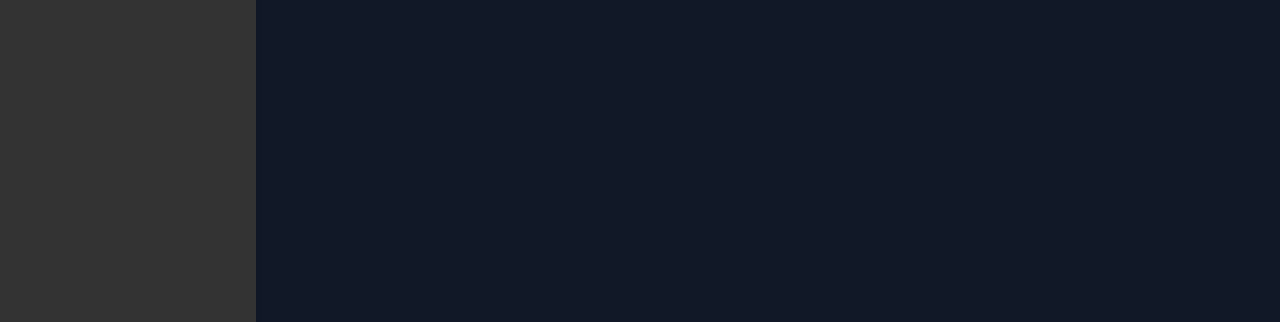
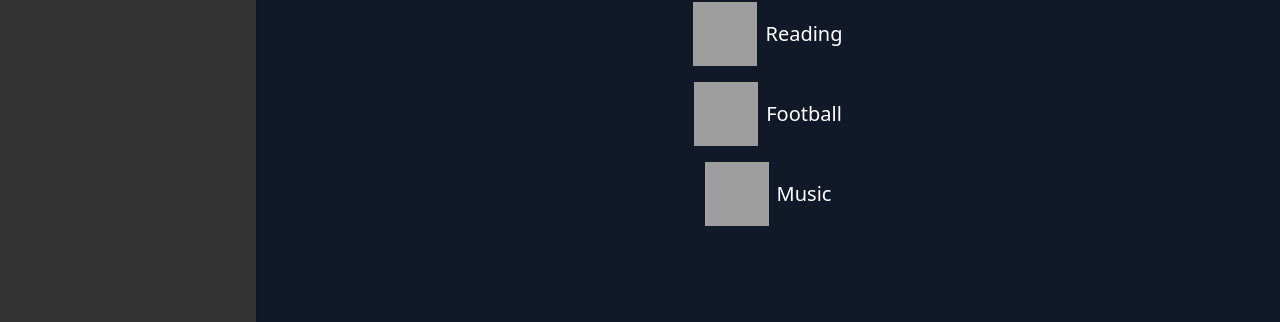
Before and after one commit to Mohamed-Moslemani/Portfolio, a website: page about.html in a window 1280 px wide. Shown: the part 478-800 px from the top of the page. Drawn offline with nearby package versions, Linux system fonts and the light colour scheme; grey boxes are pictures that could not be loaded.

Commit message:
adding hobbird to the about

```diff
--- a/about.html
+++ b/about.html
@@ -26,6 +26,21 @@
                     <img src="https://attic.sh/d1xc1at409tanol7eo605orbkli9" alt="Tech Geek Image" class="w-40 h-40 rounded-full shadow-lg">
                 </div>
                 <p class="text-2xl mb-4">Tech geek, in love with nature and music, pursuing large goals and hopes, romanticizing philosophy and mathematics, building a better future for you, for me, and for everyone, where no one wastes time, and where everything is automated one button at a time!</p>
+                <div class="flex flex-col items-center">
+                    <h3 class="text-3xl font-bold mb-4">Hobbies</h3>
+                    <div class="flex items-center mb-4">
+                        <img src="https://www.svgrepo.com/show/161728/books.svg" alt="Books Icon" class="h-16 w-16">
+                        <p class="ml-2 text-xl">Reading</p>
+                    </div>
+                    <div class="flex items-center mb-4">
+                        <img src="https://www.svgrepo.com/show/402716/soccer-ball.svg" alt="Football Icon" class="h-16 w-16">
+                        <p class="ml-2 text-xl">Football</p>
+                    </div>
+                    <div class="flex items-center mb-4">
+                        <img src="https://www.svgrepo.com/show/401888/guitar.svg" alt="Guitar Icon" class="h-16 w-16">
+                        <p class="ml-2 text-xl">Music</p>
+                    </div>
+                </div>
             </div>
         </section>
     </main>
```
Also changed, not shown: index.html (+1 -1 lines).
